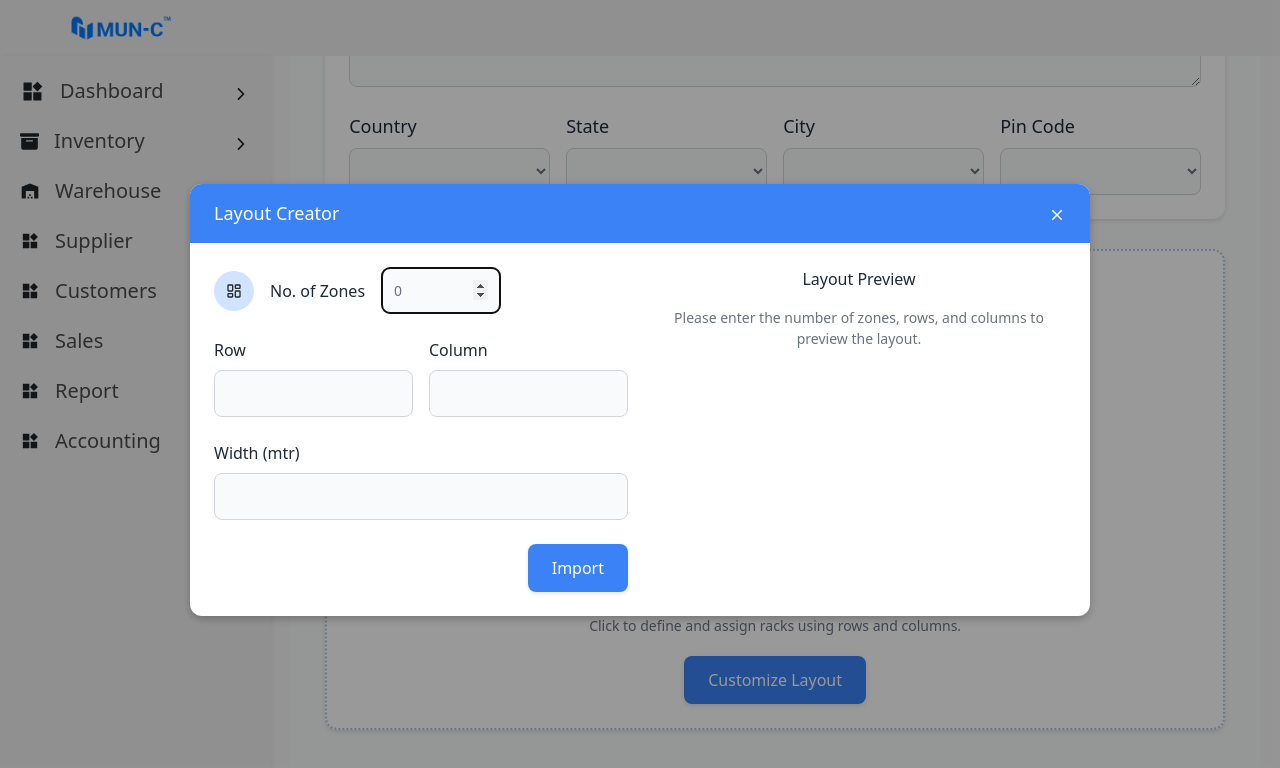
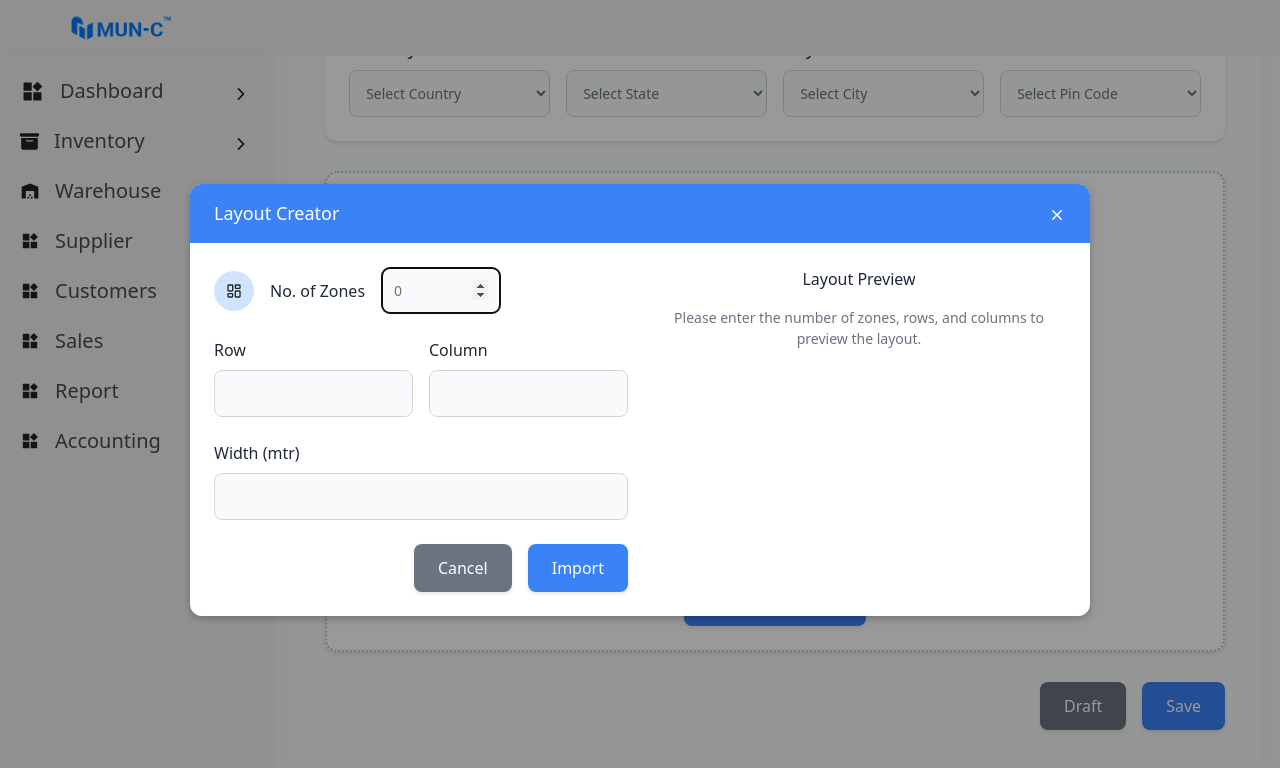
Before and after one commit to codesaurabhk/inventory, a React (Vite) app in the folder Frontend/: page /AddWarehouse in a window 1280 px wide. Both pictures are taken after a click on the button "Customize Layout". Shown: the top 768 px of the page. Built offline with nearby package versions, Linux system fonts and the light colour scheme.

Commit message:
completed the first page

```diff
--- a/Frontend/src/component/Warehouse/AddWarehouse.jsx
+++ b/Frontend/src/component/Warehouse/AddWarehouse.jsx
@@ -1,9 +1,9 @@
-import React from "react";
+import React, { useState, useEffect } from "react";
 import Popup from "reactjs-popup";
 import { MdArrowForwardIos } from "react-icons/md";
 import { IoMdClose } from "react-icons/io";
 import { LuLayoutDashboard } from "react-icons/lu";
-import { useState } from "react";
+import { useNavigate } from "react-router-dom"; // Import useNavigate
 
 function AddWarehouse() {
   // State for popup inputs
@@ -16,6 +16,20 @@ function AddWarehouse() {
   const [mainColumns, setMainColumns] = useState(3);
   const [mainWidth, setMainWidth] = useState(1); // Width in meters
   const [mainZones, setMainZones] = useState(1);
+  // State for warehouse details form
+  const [warehouseName, setWarehouseName] = useState("");
+  const [warehouseCode, setWarehouseCode] = useState("");
+  const [warehouseOwner, setWarehouseOwner] = useState("");
+  const [address, setAddress] = useState("");
+  const [country, setCountry] = useState("");
+  const [state, setState] = useState("");
+  const [city, setCity] = useState("");
+  const [pinCode, setPinCode] = useState("");
+  // State for import status and message
+  const [isImported, setIsImported] = useState(false);
+  const [showMessage, setShowMessage] = useState(false);
+  // Navigation hook
+  const navigate = useNavigate();
 
   // Handler for importing layout and closing popup
   const handleImport = (close) => {
@@ -37,14 +51,91 @@ function AddWarehouse() {
     setWidth("");
     setZones("0");
 
+    // Set import status and show success message
+    setIsImported(true);
+    setShowMessage(true);
+
     close(); // Close the popup after updating state
   };
 
+  // Handler for Draft button
+  const handleDraft = () => {
+    const warehouseData = {
+      warehouseName,
+      warehouseCode,
+      warehouseOwner,
+      address,
+      country,
+      state,
+      city,
+      pinCode,
+      layout: {
+        rows: mainRows,
+        columns: mainColumns,
+        width: mainWidth,
+        zones: mainZones,
+      },
+    };
+    console.log("Draft saved:", warehouseData);
+    // TODO: Replace with API call or state persistence logic
+  };
+
+  // Handler for Save button
+  const handleSave = () => {
+    const warehouseData = {
+      warehouseName,
+      warehouseCode,
+      warehouseOwner,
+      address,
+      country,
+      state,
+      city,
+      pinCode,
+      layout: {
+        rows: mainRows,
+        columns: mainColumns,
+        width: mainWidth,
+        zones: mainZones,
+      },
+    };
+    console.log("Final save:", warehouseData);
+    // TODO: Replace with API call or state persistence logic
+  };
+
+  // Handler for Done button
+  const handleDone = () => {
+    // Reset all states to initial values
+    setWarehouseName("");
+    setWarehouseCode("");
+    setWarehouseOwner("");
+    setAddress("");
+    setCountry("");
+    setState("");
+    setCity("");
+    setPinCode("");
+    setMainRows(4);
+    setMainColumns(3);
+    setMainWidth(1);
+    setMainZones(1);
+    setIsImported(false);
+    setShowMessage(false);
+    // Navigate to AllWarehouse page
+    navigate("/AllWarehouse"); // Adjust route as needed
+  };
+
+  // Effect to auto-hide the success message after 3 seconds
+  useEffect(() => {
+    if (showMessage) {
+      const timer = setTimeout(() => {
+        setShowMessage(false);
+      }, 3000);
+      return () => clearTimeout(timer);
+    }
+  }, [showMessage]);
+
   // Component for rendering a single grid
   const renderGrid = (gridRows, gridColumns, gridWidth, zoneIndex) => {
-    // Fixed cell width for both main grid and preview
     const cellWidthPx = 50; // Equal width for all cells
-    // Calculate total grid content width: columns * (cell width + gap) - gap
     const totalGridContentWidth = (gridColumns || 3) * (cellWidthPx + 8) - 8;
 
     return (
@@ -88,9 +179,7 @@ function AddWarehouse() {
           <div
             style={{
               display: "grid",
-              gridTemplateColumns: `repeat(${
-                gridColumns || 3
-              }, ${cellWidthPx}px)`,
+              gridTemplateColumns: `repeat(${gridColumns || 3}, ${cellWidthPx}px)`,
               gridTemplateRows: `repeat(${gridRows || 4}, ${cellWidthPx}px)`,
               gap: "8px",
               width: `${totalGridContentWidth}px`,
@@ -133,6 +222,24 @@ function AddWarehouse() {
         minHeight: "100vh",
       }}
     >
+      {/* Success Message */}
+      {showMessage && (
+        <div
+          style={{
+            backgroundColor: "#10B981",
+            color: "#FFFFFF",
+            padding: "12px 24px",
+            borderRadius: "8px",
+            textAlign: "center",
+            marginBottom: "20px",
+            fontWeight: "500",
+            fontSize: "16px",
+          }}
+        >
+          Warehouse layout imported successfully!
+        </div>
+      )}
+
       {/* Breadcrumb Navigation */}
       <div
         style={{
@@ -177,6 +284,8 @@ function AddWarehouse() {
           </label>
           <select
             name="selectCustomer"
+            value={warehouseName}
+            onChange={(e) => setWarehouseName(e.target.value)}
             style={{
               width: "100%",
               padding: "12px",
@@ -187,7 +296,9 @@ function AddWarehouse() {
               fontSize: "14px",
             }}
           >
-            <option value="disable">Select Customer</option>
+            <option value="">Select Customer</option>
+            <option value="Customer1">Customer 1</option>
+            <option value="Customer2">Customer 2</option>
           </select>
         </div>
 
@@ -206,6 +317,8 @@ function AddWarehouse() {
             </label>
             <input
               type="text"
+              value={warehouseCode}
+              onChange={(e) => setWarehouseCode(e.target.value)}
               style={{
                 width: "100%",
                 padding: "12px",
@@ -231,6 +344,8 @@ function AddWarehouse() {
             </label>
             <input
               type="text"
+              value={warehouseOwner}
+              onChange={(e) => setWarehouseOwner(e.target.value)}
               style={{
                 width: "100%",
                 padding: "12px",
@@ -257,6 +372,8 @@ function AddWarehouse() {
             Address
           </label>
           <textarea
+            value={address}
+            onChange={(e) => setAddress(e.target.value)}
             style={{
               width: "100%",
               padding: "12px",
@@ -285,6 +402,8 @@ function AddWarehouse() {
               Country
             </label>
             <select
+              value={country}
+              onChange={(e) => setCountry(e.target.value)}
               style={{
                 width: "100%",
                 padding: "12px",
@@ -294,7 +413,11 @@ function AddWarehouse() {
                 color: "#6B7280",
                 fontSize: "14px",
               }}
-            ></select>
+            >
+              <option value="">Select Country</option>
+              <option value="USA">USA</option>
+              <option value="India">India</option>
+            </select>
           </div>
           <div style={{ flex: 1 }}>
             <label
@@ -309,6 +432,8 @@ function AddWarehouse() {
               State
             </label>
             <select
+              value={state}
+              onChange={(e) => setState(e.target.value)}
               style={{
                 width: "100%",
                 padding: "12px",
@@ -318,7 +443,11 @@ function AddWarehouse() {
                 color: "#6B7280",
                 fontSize: "14px",
               }}
-            ></select>
+            >
+              <option value="">Select State</option>
+              <option value="California">California</option>
+              <option value="Maharashtra">Maharashtra</option>
+            </select>
           </div>
           <div style={{ flex: 1 }}>
             <label
@@ -333,6 +462,8 @@ function AddWarehouse() {
               City
             </label>
             <select
+              value={city}
+              onChange={(e) => setCity(e.target.value)}
               style={{
                 width: "100%",
                 padding: "12px",
@@ -342,7 +473,11 @@ function AddWarehouse() {
                 color: "#6B7280",
                 fontSize: "14px",
               }}
-            ></select>
+            >
+              <option value="">Select City</option>
+              <option value="Los Angeles">Los Angeles</option>
+              <option value="Mumbai">Mumbai</option>
+            </select>
           </div>
           <div style={{ flex: 1 }}>
             <label
@@ -357,6 +492,8 @@ function AddWarehouse() {
               Pin Code
             </label>
             <select
+              value={pinCode}
+              onChange={(e) => setPinCode(e.target.value)}
               style={{
                 width: "100%",
                 padding: "12px",
@@ -366,7 +503,11 @@ function AddWarehouse() {
                 color: "#6B7280",
                 fontSize: "14px",
               }}
-            ></select>
+            >
+              <option value="">Select Pin Code</option>
+              <option value="90001">90001</option>
+              <option value="400001">400001</option>
+            </select>
           </div>
         </div>
       </div>
@@ -667,7 +808,7 @@ function AddWarehouse() {
                           gap: "16px",
                         }}
                       >
-                        {/* <button
+                        <button
                           type="button"
                           onClick={close}
                           style={{
@@ -690,7 +831,7 @@ function AddWarehouse() {
                           }
                         >
                           Cancel
-                        </button> */}
+                        </button>
                         <button
                           type="button"
                           onClick={() => handleImport(close)}
@@ -779,9 +920,82 @@ function AddWarehouse() {
         </div>
       </div>
 
-      {/* button draft & save */}
-      <div>
-
+      {/* Draft, Save, or Done Button */}
+      <div
+        style={{
+          margin: "30px auto",
+          width: "100%",
+          maxWidth: "900px",
+          display: "flex",
+          justifyContent: "flex-end",
+          gap: "16px",
+        }}
+      >
+        {!isImported ? (
+          <>
+            <button
+              type="button"
+              onClick={handleDraft}
+              style={{
+                backgroundColor: "#6B7280",
+                color: "#FFFFFF",
+                border: "none",
+                borderRadius: "8px",
+                padding: "12px 24px",
+                fontWeight: "500",
+                fontSize: "16px",
+                cursor: "pointer",
+                boxShadow: "0 2px 4px rgba(0, 0, 0, 0.1)",
+                transition: "background-color 0.3s",
+              }}
+              onMouseOver={(e) => (e.target.style.backgroundColor = "#4B5563")}
+              onMouseOut={(e) => (e.target.style.backgroundColor = "#6B7280")}
+            >
+              Draft
+            </button>
+            <button
+              type="button"
+              onClick={handleSave}
+              style={{
+                backgroundColor: "#3B82F6",
+                color: "#FFFFFF",
+                border: "none",
+                borderRadius: "8px",
+                padding: "12px 24px",
+                fontWeight: "500",
+                fontSize: "16px",
+                cursor: "pointer",
+                boxShadow: "0 2px 4px rgba(0, 0, 0, 0.1)",
+                transition: "background-color 0.3s",
+              }}
+              onMouseOver={(e) => (e.target.style.backgroundColor = "#2563EB")}
+              onMouseOut={(e) => (e.target.style.backgroundColor = "#3B82F6")}
+            >
+              Save
+            </button>
+          </>
+        ) : (
+          <button
+            type="button"
+            onClick={handleDone}
+            style={{
+              backgroundColor: "#3B82F6",
+              color: "#FFFFFF",
+              border: "none",
+              borderRadius: "8px",
+              padding: "12px 24px",
+              fontWeight: "500",
+              fontSize: "16px",
+              cursor: "pointer",
+              boxShadow: "0 2px 4px rgba(0, 0, 0, 0.1)",
+              transition: "background-color 0.3s",
+            }}
+            onMouseOver={(e) => (e.target.style.backgroundColor = "#2563EB")}
+            onMouseOut={(e) => (e.target.style.backgroundColor = "#3B82F6")}
+          >
+            Done
+          </button>
+        )}
       </div>
     </div>
   );
```
